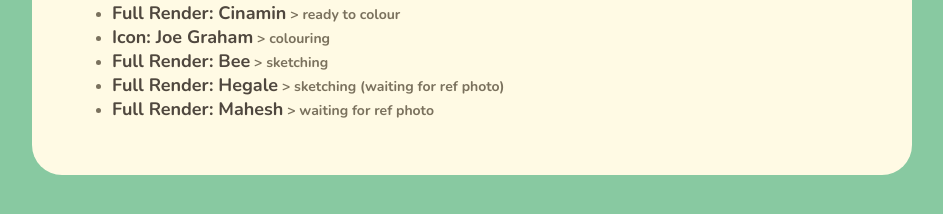
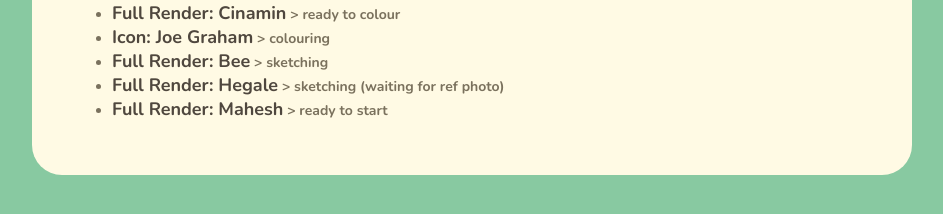
Before and after one commit to antheakwong/antheakwong.github.io, a Jekyll site: the page built from commissions/index.md, in a window 1280 px wide and 1370 px high. Shown: the part 1115-1329 px from the top of the window, without its empty margins (168-1111 px from the left). Built offline with Jekyll 4.4.1, drawn with Linux system fonts in a browser that asks for light colours; nearby versions of some CDN libraries.

Commit message:
updated status

```diff
--- a/commissions/index.md
+++ b/commissions/index.md
@@ -45,4 +45,4 @@ Won’t draw: NSFW, mecha, offensive/shock content
 - **Icon: Joe Graham** > colouring
 - **Full Render: Bee** > sketching
 - **Full Render: Hegale** > sketching (waiting for ref photo)
-- **Full Render: Mahesh** > waiting for ref photo
+- **Full Render: Mahesh** > ready to start
```
